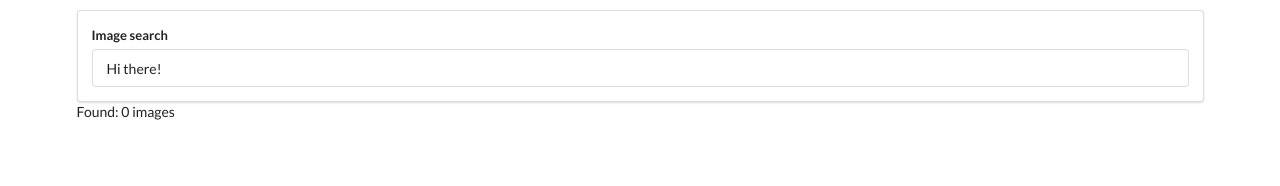
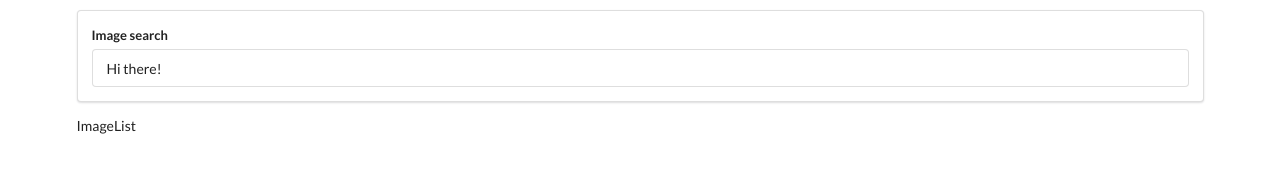
Before and after one commit to odegova-oksana/react-pics, a React (Create React App) app: page / in a window 1280 px wide. Shown: the top 186 px of the page. Built offline with nearby package versions, Linux system fonts and the light colour scheme.

Commit message:
add image list component

```diff
--- a/src/components/App.js
+++ b/src/components/App.js
@@ -1,6 +1,7 @@
 import React from 'react';
 import unsplash from '../api/unsplash';
 import SearchBar from './SearchBar';
+import ImageList from './ImageList';
 
 class App extends React.Component {
   state = {images: []};
@@ -16,7 +17,7 @@
     return (
       <div className="ui container" style={{marginTop: '10px'}}>
         <SearchBar onSubmit={this.onSearchSubmit} />
-        Found: {this.state.images.length} images
+        <ImageList images={this.state.images}/>
       </div>
     );
   }
--- /dev/null
+++ b/src/components/ImageList.js
@@ -0,0 +1,8 @@
+import React from 'react';
+
+const ImageList = props => {
+  console.log (props.images);
+  return <div>ImageList</div>;
+};
+
+export default ImageList;
```
Also changed, not shown: 1 other file (tests, documents, lock files or other folders).
